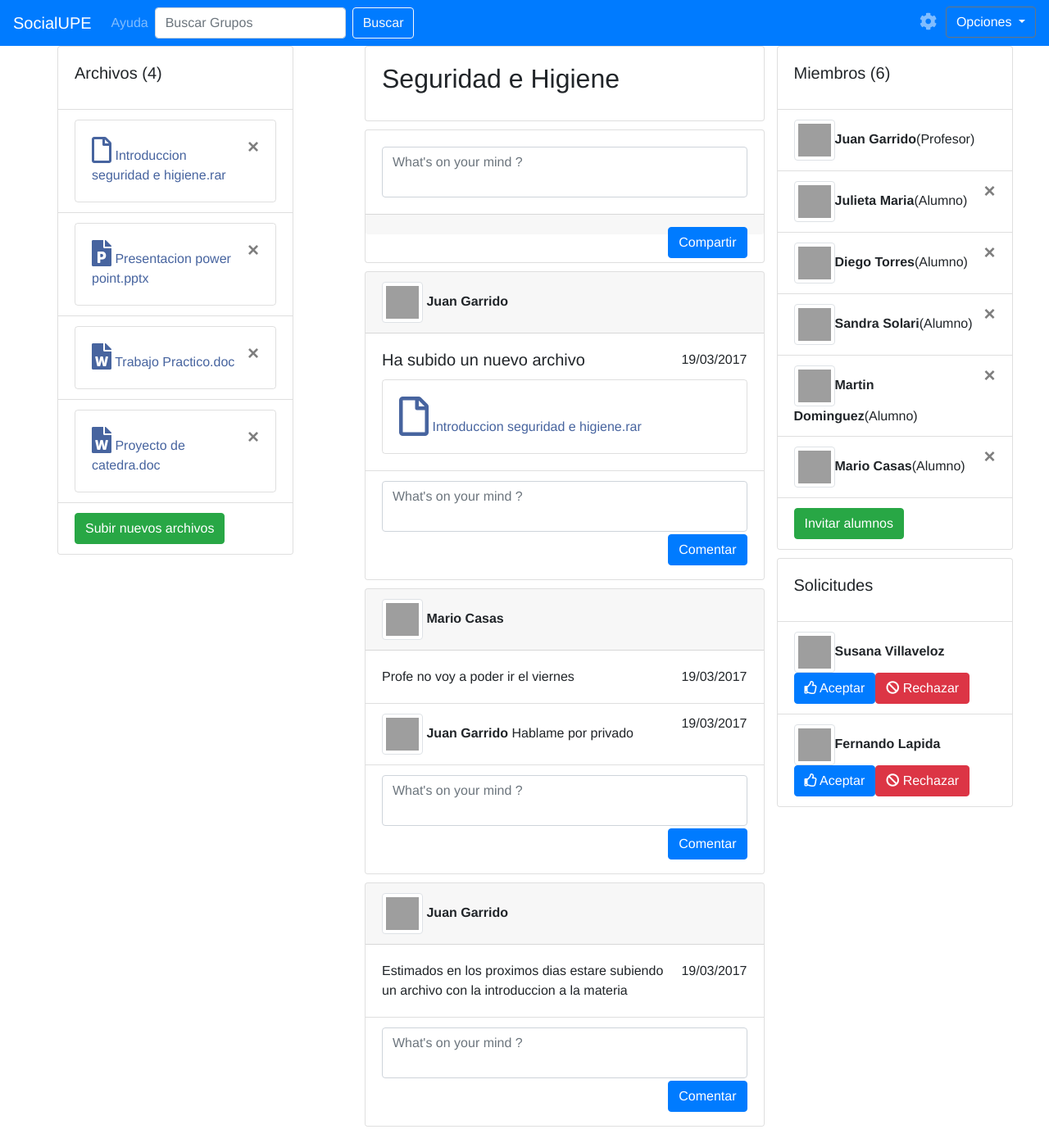
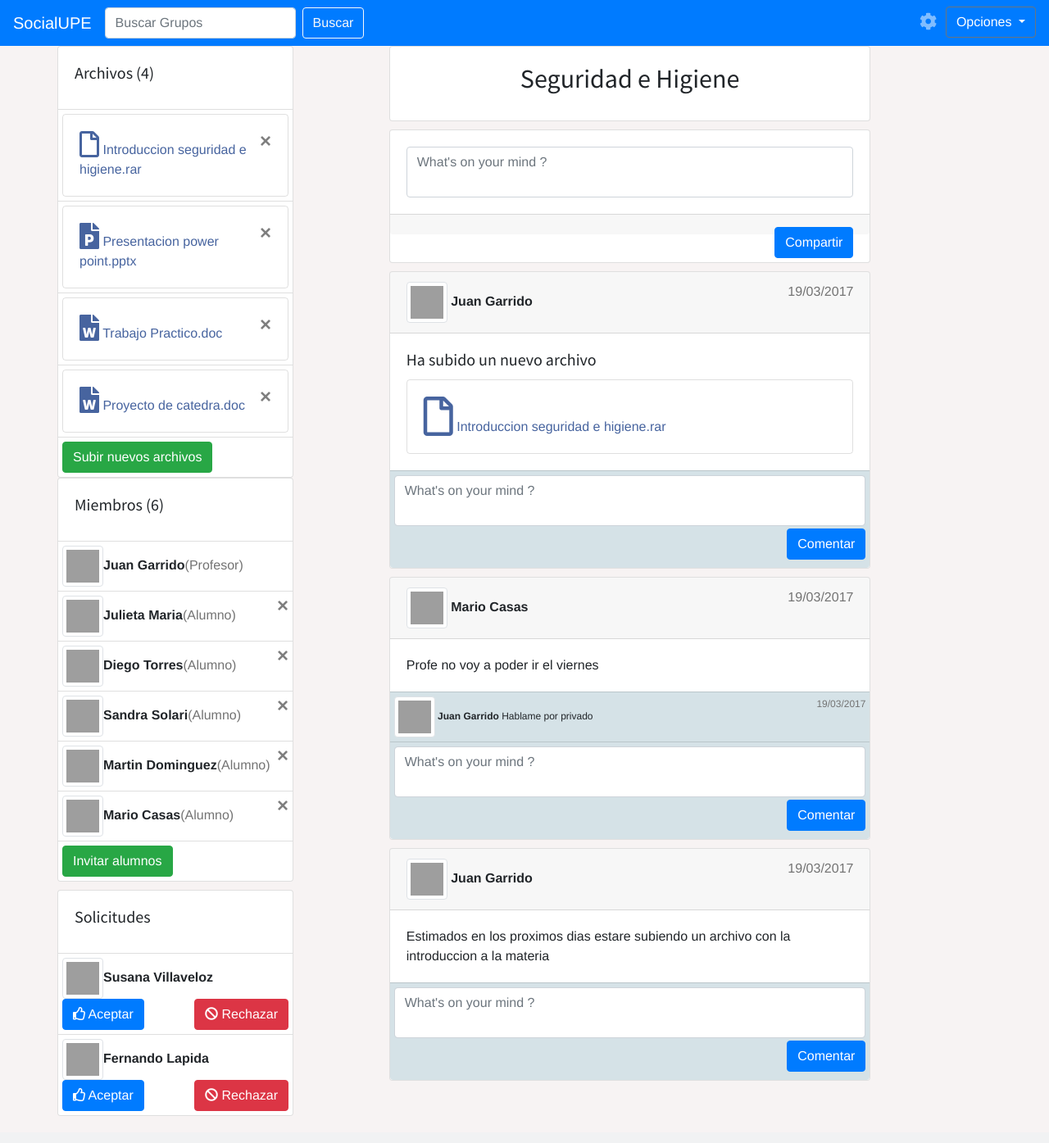
Before and after one commit to sebastianzatko/SocialUPE, a PHP site: page /grupo.html in a window 1280 px wide. Shown: the whole page at 82% size. After the commit the page ends 1362 px from the top, so only its background shows below. Run offline with PHP 8.4, Linux system fonts and the light colour scheme; some libraries are stand-ins or nearby versions; grey boxes are pictures that could not be loaded.

Commit message:
Comprobado responsive y redirecciones
Las redirecciones estan hechas salvo por la del login y el registro

El responsive funciona correctamente aunque no esta 100% pulido

```diff
--- a/grupo.html
+++ b/grupo.html
@@ -1,6 +1,7 @@
 <!doctype html>
 <html>
 	<head>
+		<link href="https://fonts.googleapis.com/css?family=Source+Sans+Pro" rel="stylesheet">
 		<meta charset="UTF-8">
 		<meta name="viewport" content="width=device-width, initial-scale=1.0">
 		<script type="text/javascript" src="includes/js/jquery-3.3.1.min.js" ></script>
@@ -15,17 +16,19 @@
 	<body>
 			<nav class="navbar navbar-expand-lg navbar-dark bg-primary " role="navigation">
 
-					<a class="navbar-brand" href="#">SocialUPE</a>
+					<a class="navbar-brand" href="home.html">SocialUPE</a>
 					<button class="navbar-toggler border-0" type="button" data-toggle="collapse" data-target="#exCollapsingNavbar">
 						&#9776;
 					</button>
 					<div class="collapse navbar-collapse" id="exCollapsingNavbar">
 						<ul class="nav navbar-nav">
-							<li class="nav-item"><a href="#" class="nav-link">Ayuda</a></li>
-							<form class="form-inline">
+							<!--<li class="nav-item"><a href="#" class="nav-link">Ayuda</a></li>-->
+							<!--<form class="form-inline">-->
+								<div class="form-inline">
 									<input class="form-control mr-sm-2" type="search" placeholder="Buscar Grupos" aria-label="Buscar Grupos">
-									<button class="btn btn-outline-light my-2 my-sm-0" type="submit">Buscar</button>
-							</form>
+									<button class="btn btn-outline-light my-2 my-sm-0" onclick="location.href = 'search.html';" type="submit">Buscar</button>
+								</div>
+							<!--</form>-->
 
 						</ul>
 						<ul class="nav navbar-nav flex-row justify-content-between ml-auto">
@@ -33,11 +36,22 @@
 							<li class="dropdown order-1">
 								<button type="button" id="dropdownMenu1" data-toggle="dropdown" class="btn btn-outline-secondary dropdown-toggle text-white">Opciones <span class="caret"></span></button>
 								<ul class="dropdown-menu dropdown-menu-right mt-2">
+									<li class="px-3 py-2">
+
+										 <a href="users.html">Usuarios</a>
+
+									</li>
+									<li class="px-3 py-2">
+
+										 <a href="newgroup.html">Crear Grupo</a>
+
+									</li>
 									 <li class="px-3 py-2">
 
 										 <a href="">Cerrar Sesion</a>
 
 									</li>
+
 								</ul>
 							</li>
 						</ul>
@@ -50,7 +64,7 @@
 			<div class="row">
 			<div class="row hija">
 
-				<div class="col-md-4 d-sm-none d-none d-md-block">
+				<div class="col-md-5 d-sm-none d-none d-md-block">
 					<div class="card" style="width: 18rem;">
 					  <div class="card-body">
 						<h5 class="card-title">Archivos (4)</h5>
@@ -66,15 +80,40 @@
 						</li>
 					  </ul>
 					</div>
+					<div class="card hija" style="width: 18rem;">
+					  <div class="card-body">
+						<h5 class="card-title">Miembros (6)</h5>
+
+					  </div>
+					  <ul class="list-group list-group-flush">
+						<li class="list-group-item"><img src="files/images/default.png" class="img-thumbnail rounded img-fluid img-circle profilepic"/><b>Juan Garrido</b><span class="unhiglight">(Profesor)</span></li>
+						<li class="list-group-item"><button type="button" class="close">&times;</button><img src="files/images/default.png" class="img-thumbnail rounded img-fluid img-circle profilepic"/><b>Julieta Maria</b><span class="unhiglight">(Alumno)</span></li>
+						<li class="list-group-item"><button type="button" class="close">&times;</button><img src="files/images/default.png" class="img-thumbnail rounded img-fluid img-circle profilepic"/><b>Diego Torres</b><span class="unhiglight">(Alumno)</span></li>
+						<li class="list-group-item"><button type="button" class="close">&times;</button><img src="files/images/default.png" class="img-thumbnail rounded img-fluid img-circle profilepic"/><b>Sandra Solari</b><span class="unhiglight">(Alumno)</span></li>
+						<li class="list-group-item"><button type="button" class="close">&times;</button><img src="files/images/default.png" class="img-thumbnail rounded img-fluid img-circle profilepic"/><b>Martin Dominguez</b><span class="unhiglight">(Alumno)</span></li>
+						<li class="list-group-item"><button type="button" class="close">&times;</button><img src="files/images/default.png" class="img-thumbnail rounded img-fluid img-circle profilepic"/><b>Mario Casas</b><span class="unhiglight">(Alumno)</span></li>
+						<li class="list-group-item"><button data-toggle="modal" data-target="#Invitar_Alumno" class="btn btn-success">Invitar alumnos</button></li>
+					  </ul>
+					</div>
+					<div class="card hija" style="width: 18rem;">
+					  <div class="card-body">
+						<h5 class="card-title">Solicitudes</h5>
+
+					  </div>
+					  <ul class="list-group list-group-flush">
+						<li class="list-group-item"><img src="files/images/default.png" class="img-thumbnail rounded img-fluid img-circle profilepic"/><b>Susana Villaveloz</b><button type="button" class="btn btn-primary"><i class="far fa-thumbs-up"></i> Aceptar</button><button type="button" class="btn btn-danger pull-right"><i class="fas fa-ban"></i> Rechazar</button></li>
+						<li class="list-group-item"><img src="files/images/default.png" class="img-thumbnail rounded img-fluid img-circle profilepic"/><b>Fernando Lapida</b><button type="button" class="btn btn-primary"><i class="far fa-thumbs-up"></i> Aceptar</button><button type="button" class="btn btn-danger pull-right"><i class="fas fa-ban"></i> Rechazar</button></li>
+					  </ul>
+					</div>
 				</div>
 
 
-				<div class="col-md-5 principal">
+				<div class="col-md-7 principal">
 
 					<div class="row hija">
 						<div class="card">
 							<div class="card-body">
-								<h2 class="card-title">Seguridad e Higiene</h2>
+								<center><h2 class="card-title">Seguridad e Higiene</h2></center>
 							</div>
 						</div>
 					</div>
@@ -100,13 +139,14 @@
 
 
 							<b>Juan Garrido</b>
+							<span class="unhiglight pull-right">19/03/2017</span>
 						  </div>
 						  <div class="card-body">
-							<div class="pull-right">19/03/2017</div>
+							<div class="pull-right"></div>
 							<h5 class="card-title">Ha subido un nuevo archivo</h5>
 							<a href="#"><div class="archivo"><p class="card-text"><i class="far fa-file fa-3x"></i> Introduccion seguridad e higiene.rar</p></div></a>
 						  </div>
-						  <ul class="list-group list-group-flush">
+						  <ul class="list-group list-group-flush comentarios">
 							<li class="list-group-item">
 								<form>
 								<textarea name="contenido" cols="64" rows="10" id="publicacion" class="form-control message" style="height: 62px; overflow: hidden;" placeholder="What's on your mind ?"></textarea>
@@ -127,14 +167,15 @@
 
 
 							<b>Mario Casas</b>
+							<span class="unhiglight pull-right">19/03/2017</span>
 						  </div>
 						  <div class="card-body">
-							<div class="pull-right">19/03/2017</div>
+							<div class="pull-right"></div>
 							<p class="card-text">Profe no voy a poder ir el viernes</p>
 
 						  </div>
-						  <ul class="list-group list-group-flush">
-							<li class="list-group-item"><img src="files/images/default.png" class="img-thumbnail rounded img-fluid img-circle profilepic"/> <b>Juan Garrido</b> Hablame por privado <div class="pull-right">19/03/2017</div></li>
+						  <ul class="list-group list-group-flush comentarios">
+							<li class="list-group-item"><img src="files/images/default.png" class="img-thumbnail rounded img-fluid img-circle profilepic"/> <b>Juan Garrido</b> Hablame por privado <div class="pull-right"><span class="unhiglight">19/03/2017</span></div></li>
 							<li class="list-group-item">
 								<form>
 								<textarea name="contenido" cols="64" rows="10" id="publicacion" class="form-control message" style="height: 62px; overflow: hidden;" placeholder="What's on your mind ?"></textarea>
@@ -153,13 +194,14 @@
 
 
 							<b>Juan Garrido</b>
+							<span class="unhiglight pull-right">19/03/2017</span>
 						  </div>
 						  <div class="card-body">
-							<div class="pull-right">19/03/2017</div>
+							<div class="pull-right"></div>
 							<p class="card-text">Estimados en los proximos dias estare subiendo un archivo con la introduccion a la materia</p>
 
 						  </div>
-						  <ul class="list-group list-group-flush">
+						  <ul class="list-group list-group-flush comentarios">
 							<li class="list-group-item">
 								<form>
 								<textarea name="contenido" cols="64" rows="10" id="publicacion" class="form-control message" style="height: 62px; overflow: hidden;" placeholder="What's on your mind ?"></textarea>
@@ -173,33 +215,7 @@
 				</div>
 
 
-				<div class="col-md-2 d-sm-none d-none d-md-block">
-					<div class="card hija" style="width: 18rem;">
-					  <div class="card-body">
-						<h5 class="card-title">Miembros (6)</h5>
 
-					  </div>
-					  <ul class="list-group list-group-flush">
-						<li class="list-group-item"><img src="files/images/default.png" class="img-thumbnail rounded img-fluid img-circle profilepic"/><b>Juan Garrido</b>(Profesor)</li>
-						<li class="list-group-item"><button type="button" class="close">&times;</button><img src="files/images/default.png" class="img-thumbnail rounded img-fluid img-circle profilepic"/><b>Julieta Maria</b>(Alumno)</li>
-						<li class="list-group-item"><button type="button" class="close">&times;</button><img src="files/images/default.png" class="img-thumbnail rounded img-fluid img-circle profilepic"/><b>Diego Torres</b>(Alumno)</li>
-						<li class="list-group-item"><button type="button" class="close">&times;</button><img src="files/images/default.png" class="img-thumbnail rounded img-fluid img-circle profilepic"/><b>Sandra Solari</b>(Alumno)</li>
-						<li class="list-group-item"><button type="button" class="close">&times;</button><img src="files/images/default.png" class="img-thumbnail rounded img-fluid img-circle profilepic"/><b>Martin Dominguez</b>(Alumno)</li>
-						<li class="list-group-item"><button type="button" class="close">&times;</button><img src="files/images/default.png" class="img-thumbnail rounded img-fluid img-circle profilepic"/><b>Mario Casas</b>(Alumno)</li>
-						<li class="list-group-item"><button data-toggle="modal" data-target="#Invitar_Alumno" class="btn btn-success">Invitar alumnos</button></li>
-					  </ul>
-					</div>
-					<div class="card hija" style="width: 18rem;">
-					  <div class="card-body">
-						<h5 class="card-title">Solicitudes</h5>
-
-					  </div>
-					  <ul class="list-group list-group-flush">
-						<li class="list-group-item"><img src="files/images/default.png" class="img-thumbnail rounded img-fluid img-circle profilepic"/><b>Susana Villaveloz</b><button type="button" class="btn btn-primary"><i class="far fa-thumbs-up"></i> Aceptar</button><button type="button" class="btn btn-danger"><i class="fas fa-ban"></i> Rechazar</button></li>
-						<li class="list-group-item"><img src="files/images/default.png" class="img-thumbnail rounded img-fluid img-circle profilepic"/><b>Fernando Lapida</b><button type="button" class="btn btn-primary"><i class="far fa-thumbs-up"></i> Aceptar</button><button type="button" class="btn btn-danger"><i class="fas fa-ban"></i> Rechazar</button></li>
-					  </ul>
-					</div>
-				</div>
 
 
 			</div>
--- a/includes/css/home.css
+++ b/includes/css/home.css
@@ -2,8 +2,13 @@ a{
     color:#47649F;
 }
 
+h2,h3,h4,h5,h6{
+	font-family: 'Source Sans Pro', sans-serif;
+}
+
 body{
     font-family:'helvetica';
+	background-color:#F7F3F3;
 }
 
 /*-- Bootstrap Override Style --*/
@@ -69,3 +74,16 @@ input[type="file"] {
     padding: 6px 12px;
     cursor: pointer;
 }
+
+.comentarios li{
+	background-color:#D5E2E7;
+	font-size:12px;
+}
+
+.list-group-item{
+	padding:5px;
+}
+
+.unhiglight{
+	color:#737373;
+}
--- a/login.html
+++ b/login.html
@@ -16,7 +16,7 @@
 		<div class="container">
 			 <div class="row">
 				<div class="col-md-3 col-lg-3 col-xl-3"></div>
-				<div class="col-md-6 col-sm-12 col-lg-6 col-xl-6"><img src="files/images/logo.png" class="img-fluid" alt="Logo universidad de Ezeiza"/></div>
+				<div class="col-md-6 col-sm-12 col-lg-6 col-xl-6"><center><img src="files/images/logo.png" class="img-fluid logo" alt="Logo universidad de Ezeiza"/></center></div>
 				<div class="col-md-3 col-lg-3 col-xl-3"></div>
 			 </div>
 
@@ -61,8 +61,9 @@
      <div class="modal-dialog">
 
                 <div class="modal-content">
-                        <H3>Recuperar Contraseña</H3>
+
                     <div class="modal-header">
+						<H3 class="modal-title">Recuperar Contraseña</H3>
                         <button type="button" class="close" data-dismiss="modal">&times;</button>
 
                     </div>
```
Also changed, not shown: home.html (+41 -21 lines), includes/css/login.css (+9 -0 lines), newgroup.html (+18 -5 lines), registro.html (+6 -3 lines), search.html (+33 -19 lines), users.html (+24 -11 lines).
